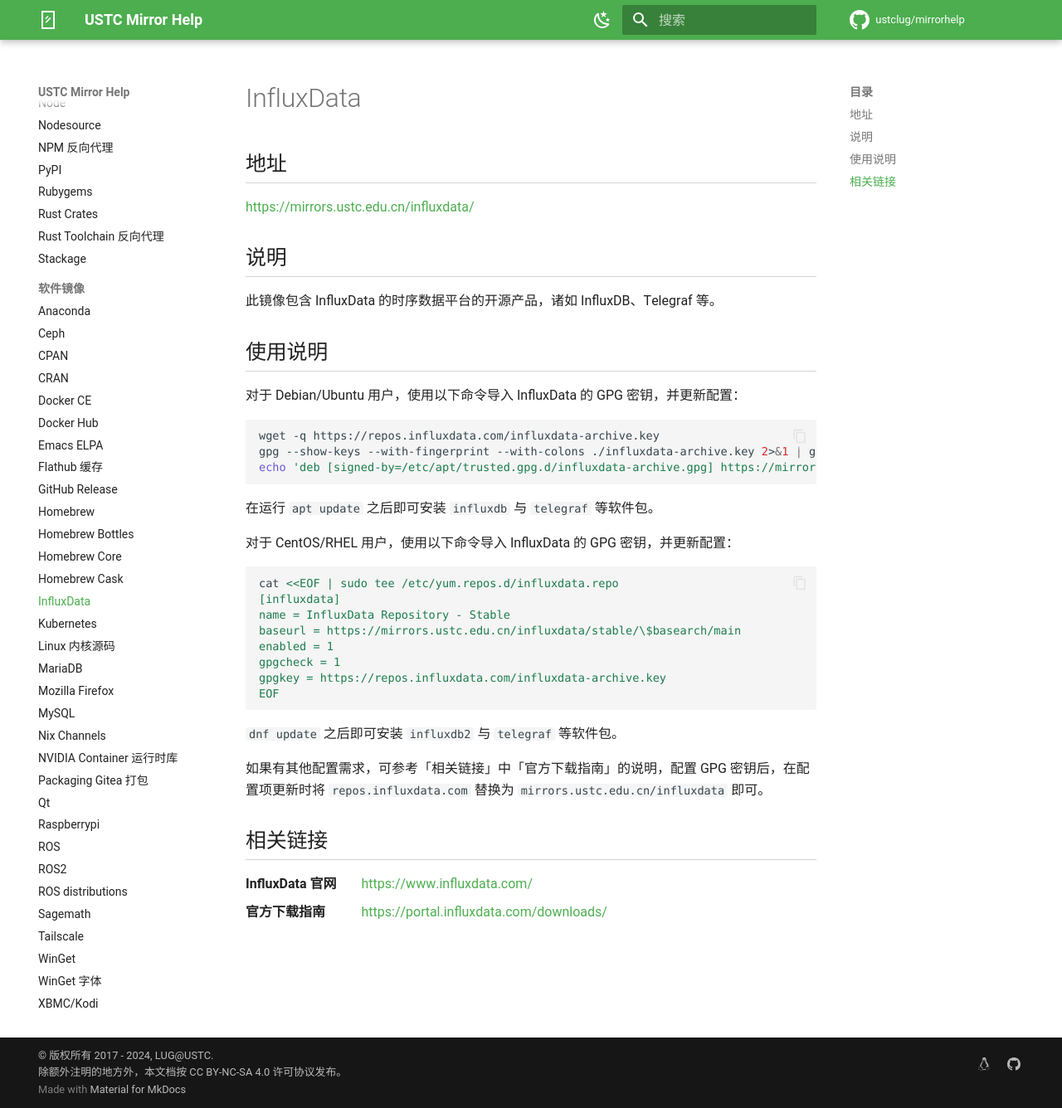
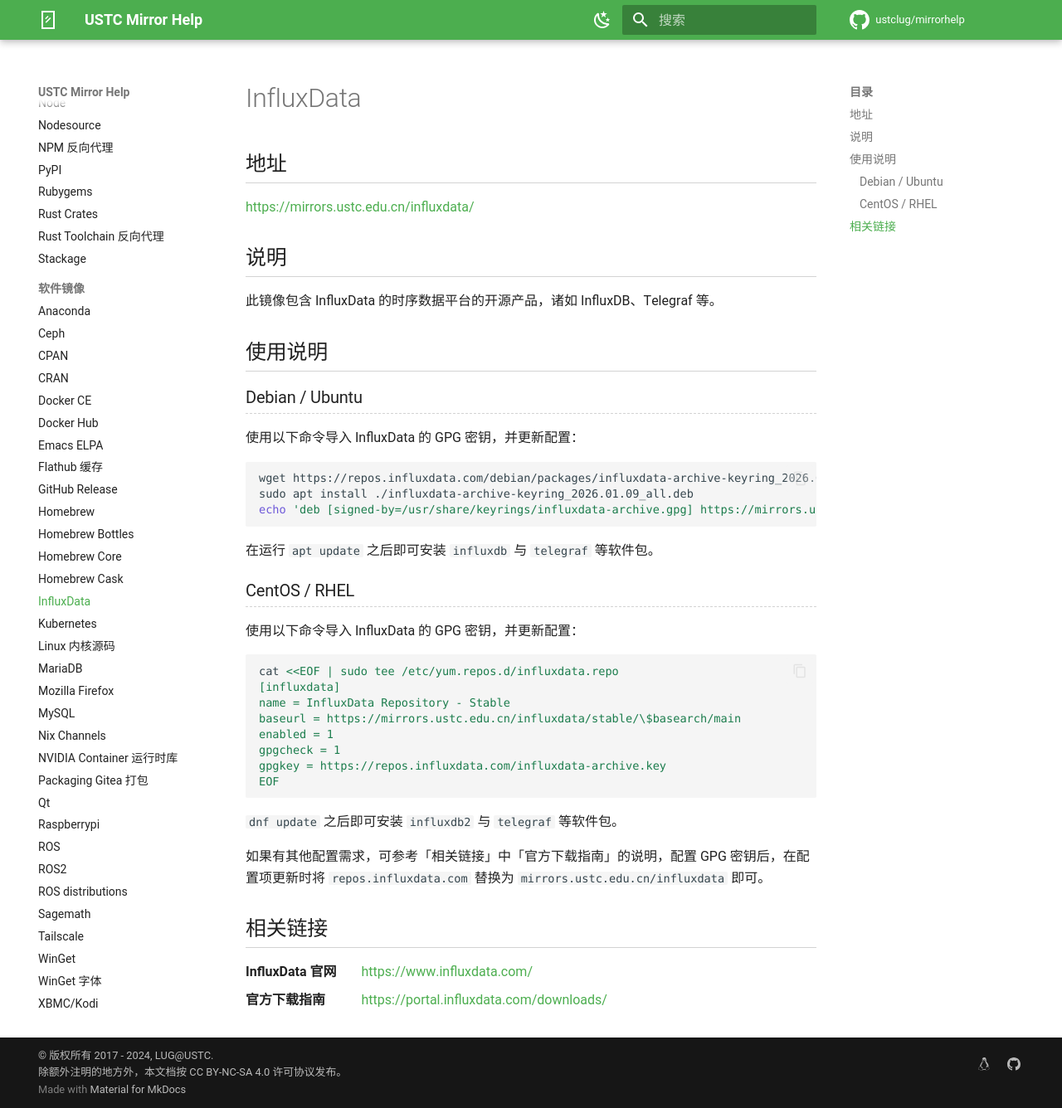
Before and after one commit to ustclug/mirrorhelp, an MkDocs documentation site: the page built from docs/influxdata.md, in a window 1280 px wide and 1336 px high. Shown: the whole window at 83% size. Built offline with MkDocs 1.6.1 and Material for MkDocs 9.7.7, drawn with Linux system fonts in a browser that asks for light colours; comment, search, counter and statistics services are not loaded.

Commit message:
influxdata: install influxdata-archive-keyring.deb

````diff
--- a/docs/influxdata.md
+++ b/docs/influxdata.md
@@ -10,17 +10,21 @@
 
 ## 使用说明
 
-对于 Debian/Ubuntu 用户，使用以下命令导入 InfluxData 的 GPG 密钥，并更新配置：
+### Debian / Ubuntu
+
+使用以下命令导入 InfluxData 的 GPG 密钥，并更新配置：
 
 ```shell
-wget -q https://repos.influxdata.com/influxdata-archive.key
-gpg --show-keys --with-fingerprint --with-colons ./influxdata-archive.key 2>&1 | grep -q '^fpr:\+24C975CBA61A024EE1B631787C3D57159FC2F927:$' && cat influxdata-archive.key | gpg --dearmor | sudo tee /etc/apt/trusted.gpg.d/influxdata-archive.gpg > /dev/null
-echo 'deb [signed-by=/etc/apt/trusted.gpg.d/influxdata-archive.gpg] https://mirrors.ustc.edu.cn/influxdata/debian stable main' | sudo tee /etc/apt/sources.list.d/influxdata.list
+wget https://repos.influxdata.com/debian/packages/influxdata-archive-keyring_2026.01.09_all.deb
+sudo apt install ./influxdata-archive-keyring_2026.01.09_all.deb
+echo 'deb [signed-by=/usr/share/keyrings/influxdata-archive.gpg] https://mirrors.ustc.edu.cn/influxdata/debian stable main' | sudo tee /etc/apt/sources.list.d/influxdata.list
 ```
 
 在运行 `apt update` 之后即可安装 `influxdb` 与 `telegraf` 等软件包。
 
-对于 CentOS/RHEL 用户，使用以下命令导入 InfluxData 的 GPG 密钥，并更新配置：
+### CentOS / RHEL
+
+使用以下命令导入 InfluxData 的 GPG 密钥，并更新配置：
 
 ```shell
 cat <<EOF | sudo tee /etc/yum.repos.d/influxdata.repo
````
